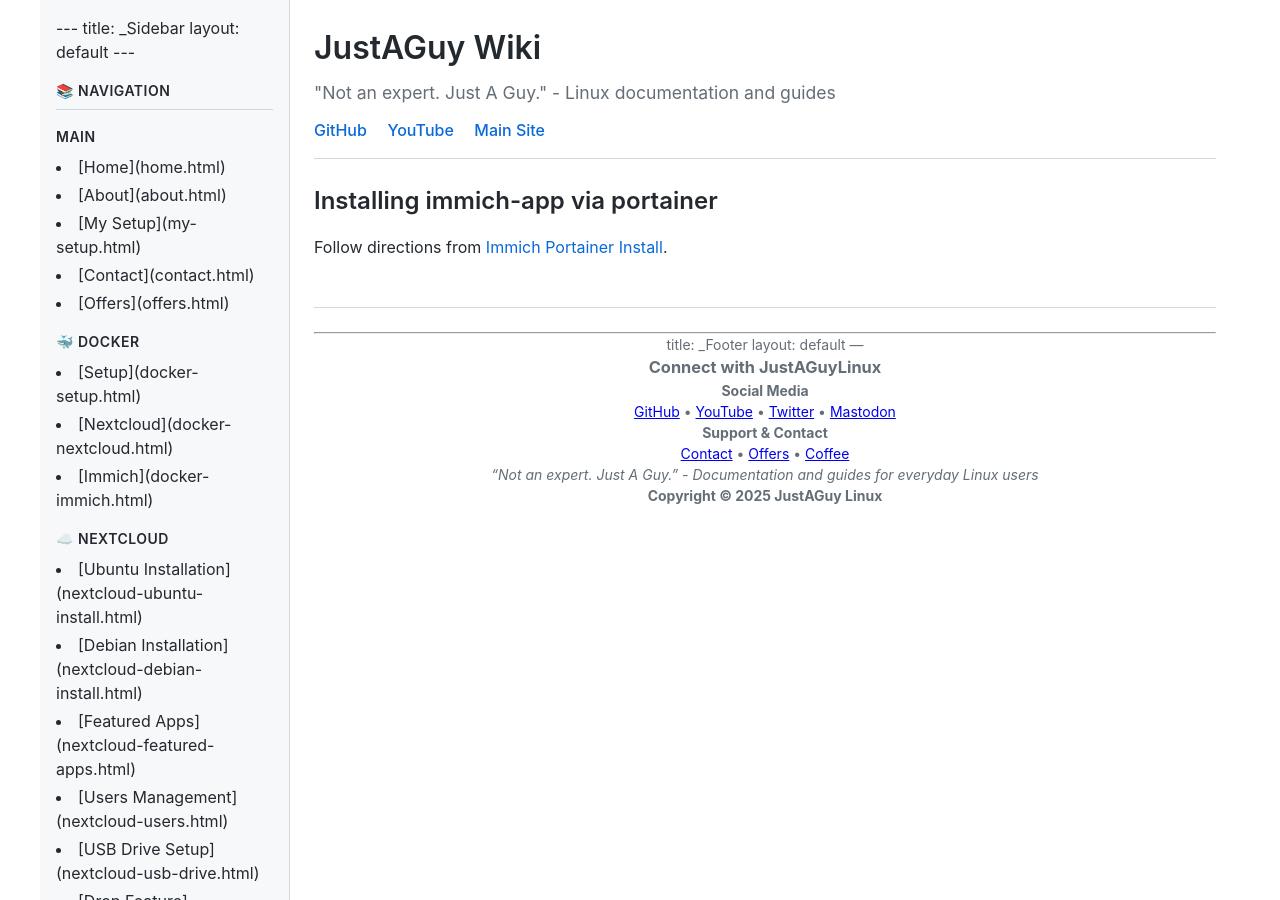
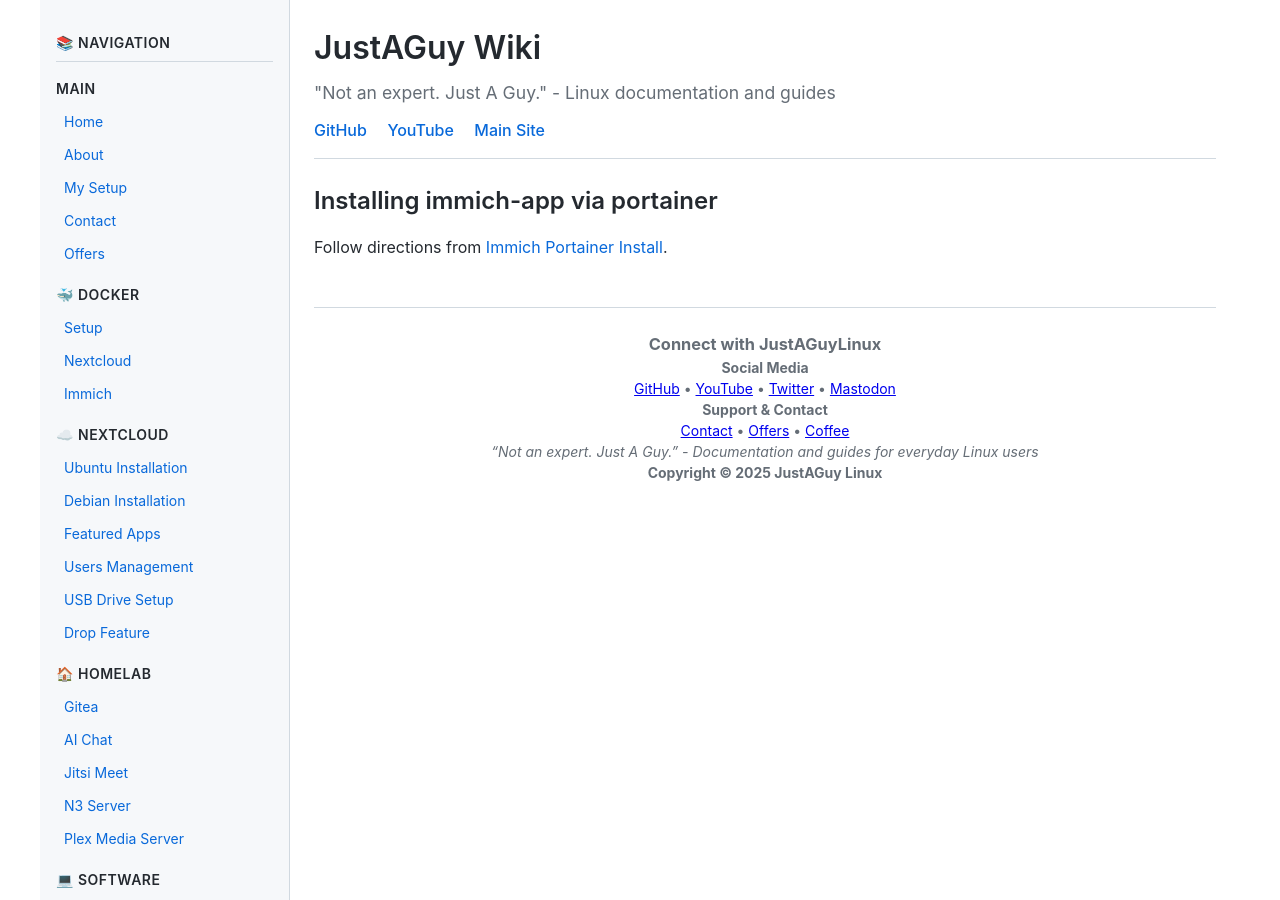
Before and after one commit to drewgrif/justaguy-wiki, a Jekyll site: the page built from Docker-Immich.md, in a window 1280 px wide. Built offline with Jekyll 4.4.1, drawn with Linux system fonts in a browser that asks for light colours; some of the changed text lies outside the part shown.

Commit message:
Fix navigation and footer - remove Jekyll front matter, use proper HTML links

```diff
--- a/_includes/footer.md
+++ b/_includes/footer.md
@@ -1,15 +1,10 @@
----
-title: _Footer
-layout: default
----
-
 ### Connect with JustAGuyLinux
 
 **Social Media**
 [GitHub](https://github.com/drewgrif) • [YouTube](https://youtube.com/justaguylinux) • [Twitter](https://twitter.com/justaguylinux) • [Mastodon](https://fosstodon.org/@justaguylinux)
 
 **Support & Contact**
-[Contact](contact.html) • [Offers](offers.html) • [Coffee](https://www.buymeacoffee.com/justaguylinux)
+[Contact](/contact.html) • [Offers](/offers.html) • [Coffee](https://www.buymeacoffee.com/justaguylinux)
 
 *"Not an expert. Just A Guy." - Documentation and guides for everyday Linux users*
 
--- a/_includes/nav.html
+++ b/_includes/nav.html
@@ -1,55 +1,65 @@
 <nav class="sidebar-nav">
----
-title: _Sidebar
-layout: default
----
-
 <h2>📚 Navigation</h2>
 
 <h3>Main</h3>
-<li>[Home](home.html)</li>
-<li>[About](about.html)</li>
-<li>[My Setup](my-setup.html)</li>
-<li>[Contact](contact.html)</li>
-<li>[Offers](offers.html)</li>
+<ul>
+  <li><a href="/">Home</a></li>
+  <li><a href="/about.html">About</a></li>
+  <li><a href="/my-setup.html">My Setup</a></li>
+  <li><a href="/contact.html">Contact</a></li>
+  <li><a href="/offers.html">Offers</a></li>
+</ul>
 
 <h3>🐳 Docker</h3>
-<li>[Setup](docker-setup.html)</li>
-<li>[Nextcloud](docker-nextcloud.html)</li>
-<li>[Immich](docker-immich.html)</li>
+<ul>
+  <li><a href="/docker-setup.html">Setup</a></li>
+  <li><a href="/docker-nextcloud.html">Nextcloud</a></li>
+  <li><a href="/docker-immich.html">Immich</a></li>
+</ul>
 
 <h3>☁️ Nextcloud</h3>
-<li>[Ubuntu Installation](nextcloud-ubuntu-install.html)</li>
-<li>[Debian Installation](nextcloud-debian-install.html)</li>
-<li>[Featured Apps](nextcloud-featured-apps.html)</li>
-<li>[Users Management](nextcloud-users.html)</li>
-<li>[USB Drive Setup](nextcloud-usb-drive.html)</li>
-<li>[Drop Feature](nextcloud-drop.html)</li>
+<ul>
+  <li><a href="/nextcloud-ubuntu-install.html">Ubuntu Installation</a></li>
+  <li><a href="/nextcloud-debian-install.html">Debian Installation</a></li>
+  <li><a href="/nextcloud-featured-apps.html">Featured Apps</a></li>
+  <li><a href="/nextcloud-users.html">Users Management</a></li>
+  <li><a href="/nextcloud-usb-drive.html">USB Drive Setup</a></li>
+  <li><a href="/nextcloud-drop.html">Drop Feature</a></li>
+</ul>
 
 <h3>🏠 Homelab</h3>
-<li>[Gitea](gitea-installation.html)</li>
-<li>[AI Chat](homelab-ai-chat.html)</li>
-<li>[Jitsi Meet](homelab-jitsi.html)</li>
-<li>[N3 Server](homelab-n3.html)</li>
-<li>[Plex Media Server](homelab-plex.html)</li>
+<ul>
+  <li><a href="/gitea-installation.html">Gitea</a></li>
+  <li><a href="/homelab-ai-chat.html">AI Chat</a></li>
+  <li><a href="/homelab-jitsi.html">Jitsi Meet</a></li>
+  <li><a href="/homelab-n3.html">N3 Server</a></li>
+  <li><a href="/homelab-plex.html">Plex Media Server</a></li>
+</ul>
 
 <h3>💻 Software</h3>
-<li>[Micro Editor](micro-editor.html)</li>
-<li>[Geany IDE](software-geany.html)</li>
-<li>[MKVToolNix](software-mkvtoolnix.html)</li>
-<li>[Mount Commands](software-mount.html)</li>
-<li>[Notes Apps](software-notes.html)</li>
-<li>[Razer Setup](software-razer.html)</li>
+<ul>
+  <li><a href="/micro-editor.html">Micro Editor</a></li>
+  <li><a href="/software-geany.html">Geany IDE</a></li>
+  <li><a href="/software-mkvtoolnix.html">MKVToolNix</a></li>
+  <li><a href="/software-mount.html">Mount Commands</a></li>
+  <li><a href="/software-notes.html">Notes Apps</a></li>
+  <li><a href="/software-razer.html">Razer Setup</a></li>
+</ul>
 
 <h3>🎥 YouTube</h3>
-<li>[Geany Tutorial](youtube-geany.html)</li>
-<li>[MkDocs Guide](youtube-mkdocs.html)</li>
-<li>[Qtile Setup](youtube-qtile.html)</li>
+<ul>
+  <li><a href="/youtube-geany.html">Geany Tutorial</a></li>
+  <li><a href="/youtube-mkdocs.html">MkDocs Guide</a></li>
+  <li><a href="/youtube-qtile.html">Qtile Setup</a></li>
+</ul>
 
 <h3>🧠 Thoughts</h3>
-<li>[Cosmic Desktop](cosmic-desktop.html)</li>
-<li>[Google Alternatives](thoughts-google.html)</li>
-<li>[Kernel Thoughts](thoughts-kernel.html)</li>
-<li>[ProtonMail](thoughts-protonmail.html)</li>
-<li>[Rolling Release](thoughts-rolling-release.html)</li>
-<li>[Whoogle Search](thoughts-whoogle.html)</li></nav>
+<ul>
+  <li><a href="/cosmic-desktop.html">Cosmic Desktop</a></li>
+  <li><a href="/thoughts-google.html">Google Alternatives</a></li>
+  <li><a href="/thoughts-kernel.html">Kernel Thoughts</a></li>
+  <li><a href="/thoughts-protonmail.html">ProtonMail</a></li>
+  <li><a href="/thoughts-rolling-release.html">Rolling Release</a></li>
+  <li><a href="/thoughts-whoogle.html">Whoogle Search</a></li>
+</ul>
+</nav>
```
